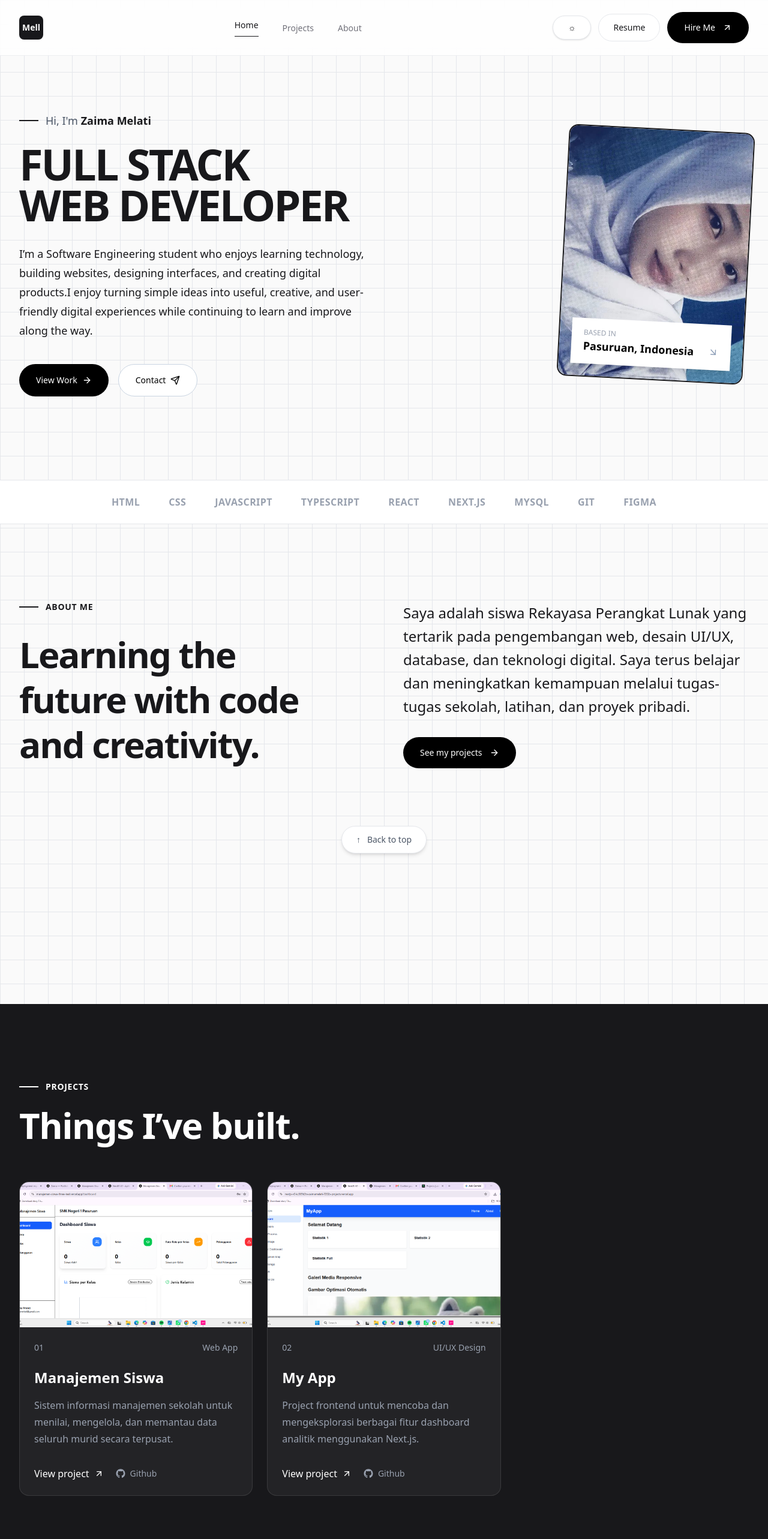
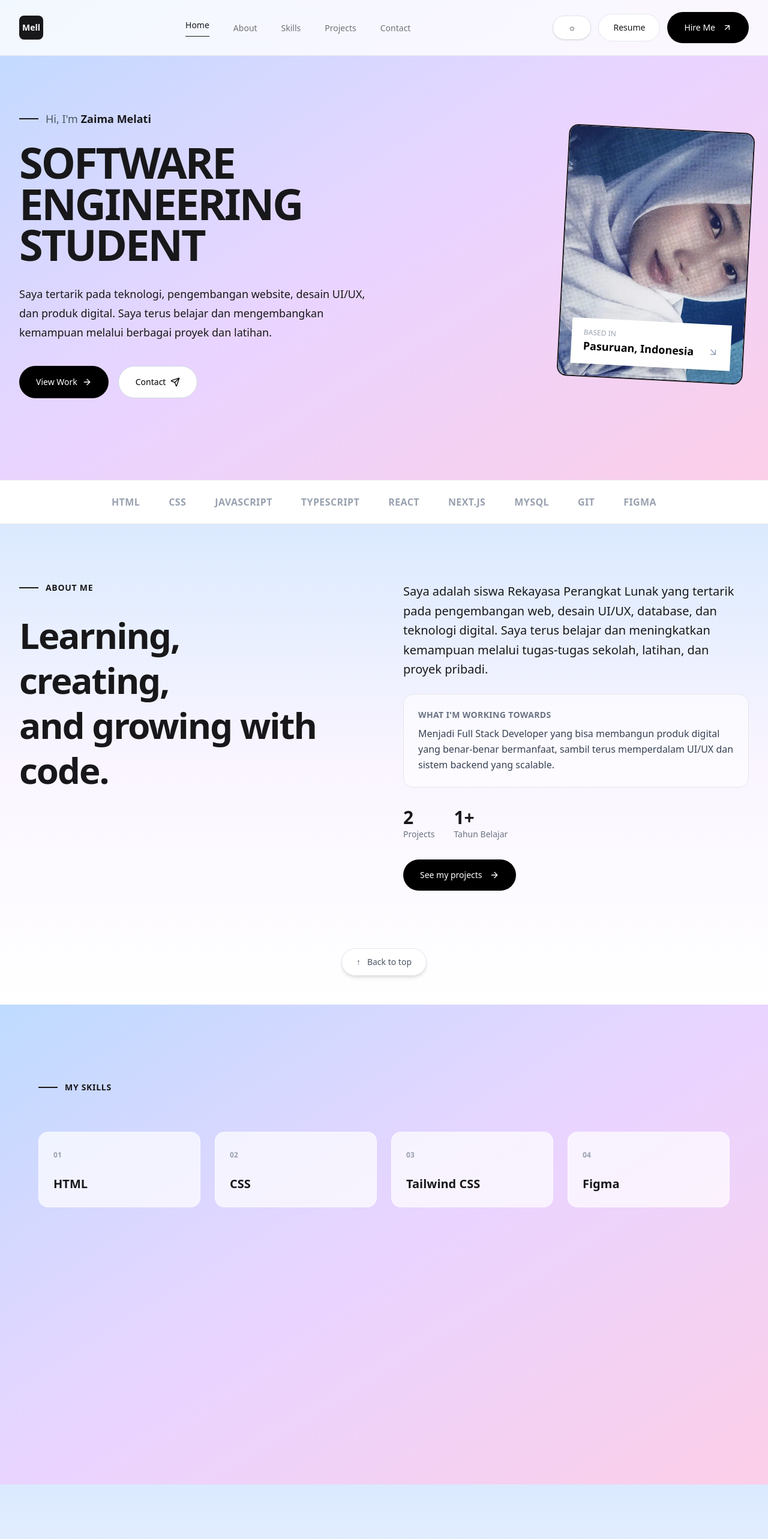
Before and after one commit to zaimamelati/portfolio, a Next.js app: page / in a window 1280 px wide. Shown: the top 2566 px of the page at 60% size. Built offline with nearby package versions, Linux system fonts and the light colour scheme.

Commit message:
Initial commit

```diff
--- a/src/app/page.tsx
+++ b/src/app/page.tsx
@@ -2,6 +2,7 @@ import Navbar from "../components/Navbar";
 import Hero from "../components/Hero";
 import TechStack from "../components/TechStack";
 import About from "../components/About";
+import Skills from "../components/Skills";
 import Projects from "../components/Projects";
 import Contact from "../components/Contact";
 import Footer from "../components/Footer";
@@ -15,6 +16,7 @@ export default function Home() {
         <Hero />
         <TechStack />
         <About />
+        <Skills />
         <Projects />
         <Contact />
       </main>
--- a/src/components/About.tsx
+++ b/src/components/About.tsx
@@ -4,7 +4,7 @@ export default function About() {
   return (
     <section
       id="about"
-      className="min-h-screen px-6 py-32 md:px-8"
+      className="relative flex min-h-screen items-center overflow-hidden bg-gradient-to-b from-blue-100 via-purple-50 to-white px-6 pb-12 pt-24 md:px-8"
     >
       <div className="mx-auto max-w-7xl">
 
@@ -23,21 +23,13 @@ export default function About() {
 
             <h2 className="max-w-lg text-5xl font-black leading-tight tracking-[-2px] md:text-6xl">
 
-              Learning the
+              Learning, creating,
               <br />
 
-              future with{" "}
+              and growing{" "}
               <span className="text-black-400">
-                code
+                with code.
               </span>
-
-              <br />
-
-              and{" "}
-              <span className="text-black-400">
-                creativity.
-              </span>
-
             </h2>
 
           </div>
@@ -46,15 +38,40 @@ export default function About() {
           {/* RIGHT */}
           <div className="max-w-2xl">
 
-            <p className="text-2xl font-light leading-relaxed text-black-500">
-              Saya adalah siswa Rekayasa Perangkat Lunak yang tertarik pada pengembangan web, desain UI/UX, database,
-              dan teknologi digital. Saya terus belajar dan meningkatkan kemampuan melalui tugas-tugas sekolah, latihan,
-              dan proyek pribadi.
+            <p className="text-xl font-light leading-relaxed text-black-500">
+              Saya adalah siswa Rekayasa Perangkat Lunak yang tertarik pada pengembangan web,
+              desain UI/UX, database, dan teknologi digital. Saya terus belajar dan meningkatkan
+              kemampuan melalui tugas-tugas sekolah, latihan, dan proyek pribadi.
             </p>
 
-            <button className="mt-8 flex items-center gap-3 rounded-full bg-black px-7 py-4 text-sm font-medium text-white">
+            <div className="mt-6 rounded-2xl border border-gray-200 bg-white/60 p-6">
+                <p className="mb-2 text-sm font-bold tracking-wide text-gray-500">
+                  WHAT I'M WORKING TOWARDS
+                </p>
+                <p className="text-base leading-relaxed text-gray-700">
+                  Menjadi Full Stack Developer yang bisa membangun produk digital yang
+                  benar-benar bermanfaat, sambil terus memperdalam UI/UX dan sistem
+                  backend yang scalable.
+                </p>
+              </div>
+
+            <div className="mt-8 flex gap-8">
+            <div>
+              <p className="text-3xl font-black">2</p>
+              <p className="text-sm text-gray-500">Projects</p>
+            </div>
+            <div>
+              <p className="text-3xl font-black">1+</p>
+              <p className="text-sm text-gray-500">Tahun Belajar</p>
+            </div>
+          </div>
+
+            <a
+              href="#projects"
+              className="mt-8 inline-flex items-center gap-3 rounded-full bg-black px-7 py-4 text-sm font-medium text-white"
+            >
               See my projects <ArrowRight size={16} />
-            </button>
+            </a>
 
           </div>
 
--- a/src/components/Contact.tsx
+++ b/src/components/Contact.tsx
@@ -33,9 +33,12 @@ const contactRows = [
 
 export default function Contact() {
   return (
-    <section id="contact" className="w-full px-6 py-24 md:px-16 lg:px-24">
+    <section
+      id="contact"
+      className="relative flex min-h-screen items-center overflow-hidden bg-gradient-to-br from-cyan-100 via-blue-50 to-indigo-100 px-6 pb-12 pt-24 md:px-8"
+    >
       {/* Top: eyebrow + heading + paragraph */}
-      <div className="mx-auto grid max-w-6xl grid-cols-1 gap-10 md:grid-cols-2 md:gap-20">
+      <div className="mx-auto grid max-w-6xl grid-cols-1 gap-6 md:grid-cols-[3fr_2fr] md:gap-10">
         <div>
           <div className="mb-6 flex items-center gap-3">
             <span className="h-px w-8 bg-black" />
@@ -52,8 +55,7 @@ export default function Contact() {
 
         <div className="flex items-center">
           <p className="text-lg text-neutral-500">
-            Tertarik kolaborasi atau sekadar ingin menyapa? Pilih salah satu
-            cara di samping untuk menghubungi saya.
+            Pilih salah satu cara di samping untuk menghubungi saya.
           </p>
         </div>
       </div>
--- a/src/components/Hero.tsx
+++ b/src/components/Hero.tsx
@@ -5,7 +5,7 @@ export default function Hero() {
   return (
     <section
       id="home"
-      className="relative flex min-h-screen items-center overflow-hidden px-6 pb-12 pt-24 md:px-8"
+      className="relative flex min-h-screen items-center overflow-hidden bg-gradient-to-br from-blue-200 via-purple-200 to-pink-200 px-6 pb-12 pt-24 md:px-8"
     >
       <div className="mx-auto grid w-full max-w-7xl grid-cols-1 items-center gap-8 lg:grid-cols-2">
 
@@ -26,31 +26,34 @@ export default function Hero() {
 
           {/* Heading */}
           <h1 className="text-6xl font-black leading-[0.95] tracking-[-3px] md:text-7xl">
-            FULL STACK
+            SOFTWARE ENGINEERING
             <br />
-            WEB DEVELOPER
+            STUDENT
           </h1>
 
 
           {/* Description */}
           <p className="mt-8 max-w-2xl text-base leading-8 text-black-500 md:text-lg">
-            I’m a Software Engineering student who enjoys learning
-            technology, building websites, designing interfaces, and
-            creating digital products.I enjoy turning simple ideas into useful,
-            creative, and user-friendly digital experiences while continuing to
-            learn and improve along the way.
+            Saya tertarik pada teknologi, pengembangan website, desain UI/UX, dan produk digital.
+            Saya terus belajar dan mengembangkan kemampuan melalui berbagai proyek dan latihan.
           </p>
 
           {/* Buttons */}
           <div className="mt-10 flex flex-wrap gap-4">
 
-            <button className="flex items-center gap-2 rounded-full bg-black px-7 py-4 text-sm font-medium text-white">
+            <a
+              href="#projects"
+              className="flex items-center gap-2 rounded-full bg-black px-7 py-4 text-sm font-medium text-white"
+            >
               View Work <ArrowRight size={16} />
-            </button>
+            </a>
 
-            <button className="flex items-center gap-2 rounded-full border border-slate-300 bg-white px-7 py-4 text-sm font-medium text-black">
+            <a
+              href="#contact"
+              className="flex items-center gap-2 rounded-full border border-slate-300 bg-white px-7 py-4 text-sm font-medium text-black"
+            >
               Contact <Send size={16} />
-            </button>
+            </a>
 
           </div>
         </div>
--- a/src/components/Navbar.tsx
+++ b/src/components/Navbar.tsx
@@ -1,10 +1,45 @@
 "use client";
 
 import { ArrowUpRight } from "lucide-react";
-import { useState } from "react";
+import { useState, useEffect } from "react";
+
+const NAV_ITEMS = [
+  { id: "home", label: "Home" },
+  { id: "about", label: "About" },
+  { id: "skills", label: "Skills" },
+  { id: "projects", label: "Projects" },
+  { id: "contact", label: "Contact" },
+];
 
 export default function Navbar() {
   const [darkMode, setDarkMode] = useState(false);
+  const [activeSection, setActiveSection] = useState("home");
+
+  useEffect(() => {
+    const sections = NAV_ITEMS.map((item) =>
+      document.getElementById(item.id)
+    ).filter(Boolean) as HTMLElement[];
+
+    const observer = new IntersectionObserver(
+      (entries) => {
+        entries.forEach((entry) => {
+          if (entry.isIntersecting) {
+            setActiveSection(entry.target.id);
+          }
+        });
+      },
+      {
+        rootMargin: "-50% 0px -50% 0px",
+        threshold: 0,
+      }
+    );
+
+    sections.forEach((section) => observer.observe(section));
+
+    return () => {
+      sections.forEach((section) => observer.unobserve(section));
+    };
+  }, []);
 
   return (
     <nav className="fixed left-0 right-0 top-0 z-50 border-b border-gray-200/70 bg-white/80 backdrop-blur-md">
@@ -20,20 +55,17 @@ export default function Navbar() {
 
         {/* Navigation */}
         <div className="hidden items-center gap-10 md:flex">
-          <a
-            href="#home"
-            className="nav-link active"
-          >
-            Home
-          </a>
-
-          <a href="#projects" className="nav-link">
-            Projects
-          </a>
-
-          <a href="#about" className="nav-link">
-            About
-          </a>
+          {NAV_ITEMS.map((item) => (
+            <a
+              key={item.id}
+              href={`#${item.id}`}
+              className={`nav-link ${
+                activeSection === item.id ? "active" : ""
+              }`}
+            >
+              {item.label}
+            </a>
+          ))}
         </div>
 
         {/* Right */}
@@ -54,8 +86,8 @@ export default function Navbar() {
 
           {/* Hire */}
           <button className="flex items-center gap-3 rounded-full bg-black px-7 py-4 text-sm font-medium text-white">
-              Hire Me <ArrowUpRight size={16} />
-            </button>
+            Hire Me <ArrowUpRight size={16} />
+          </button>
 
         </div>
       </div>
--- a/src/components/Projects.tsx
+++ b/src/components/Projects.tsx
@@ -21,7 +21,7 @@ export default function Projects() {
   return (
     <section
       id="projects"
-      className="bg-[#18181b] px-6 py-32 text-white md:px-8"
+      className="relative flex min-h-screen items-center overflow-hidden bg-gradient-to-b from-blue-100 via-purple-50 to-white px-6 pb-12 pt-24 md:px-8"
     >
       <div className="mx-auto max-w-7xl">
 
@@ -81,7 +81,7 @@ export default function Projects() {
                   {project.title}
                 </h3>
 
-                <p className="mt-4 leading-7 text-gray-400">
+                <p className="mt-4 leading-7 text-gray-800">
                   {project.description}
                 </p>
 
--- /dev/null
+++ b/src/components/Skills.tsx
@@ -0,0 +1,46 @@
+const skills = [
+  { name: "HTML", color: "#E34F26" },
+  { name: "CSS", color: "#1572B6" },
+  { name: "Tailwind CSS", color: "#06B6D4" },
+  { name: "Figma", color: "#A259FF" },
+];
+
+export default function Skills() {
+  return (
+    <section
+      id="skills"
+      className="min-h-screen bg-gradient-to-br from-blue-200 via-purple-200 to-pink-200 px-6 py-32 md:px-8"
+    >
+      <div className="mx-auto max-w-6xl">
+        <div className="mb-16">
+          <div className="mb-6 flex items-center gap-3">
+            <div className="h-[2px] w-8 bg-[#18181b]" />
+            <p className="text-sm font-bold tracking-wider">MY SKILLS</p>
+          </div>
+        </div>
+
+        <div className="grid grid-cols-2 gap-6 md:grid-cols-4">
+          {skills.map((skill, index) => (
+            <div
+              key={skill.name}
+              className="group relative overflow-hidden rounded-2xl border border-white/50 bg-white/70 p-6 transition duration-300 hover:-translate-y-2 hover:shadow-xl"
+            >
+              <span className="text-xs font-bold text-gray-400">
+                0{index + 1}
+              </span>
+
+              <h3 className="mt-6 text-xl font-bold text-[#18181b]">
+                {skill.name}
+              </h3>
+
+              <div
+                className="absolute bottom-0 left-0 h-1 w-0 transition-all duration-300 group-hover:w-full"
+                style={{ backgroundColor: skill.color }}
+              />
+            </div>
+          ))}
+        </div>
+      </div>
+    </section>
+  );
+}
```
